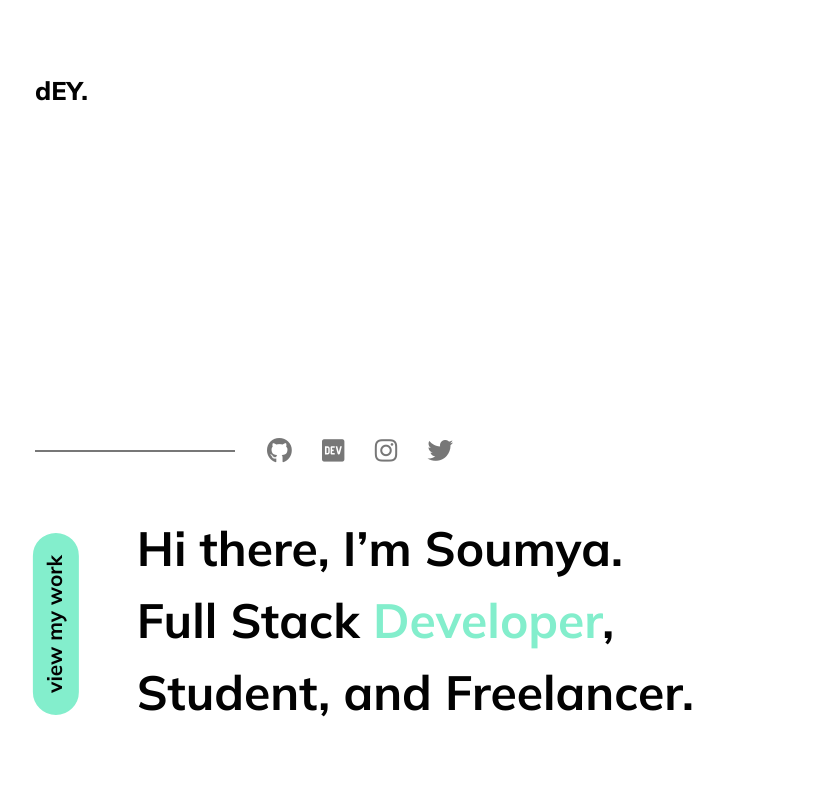
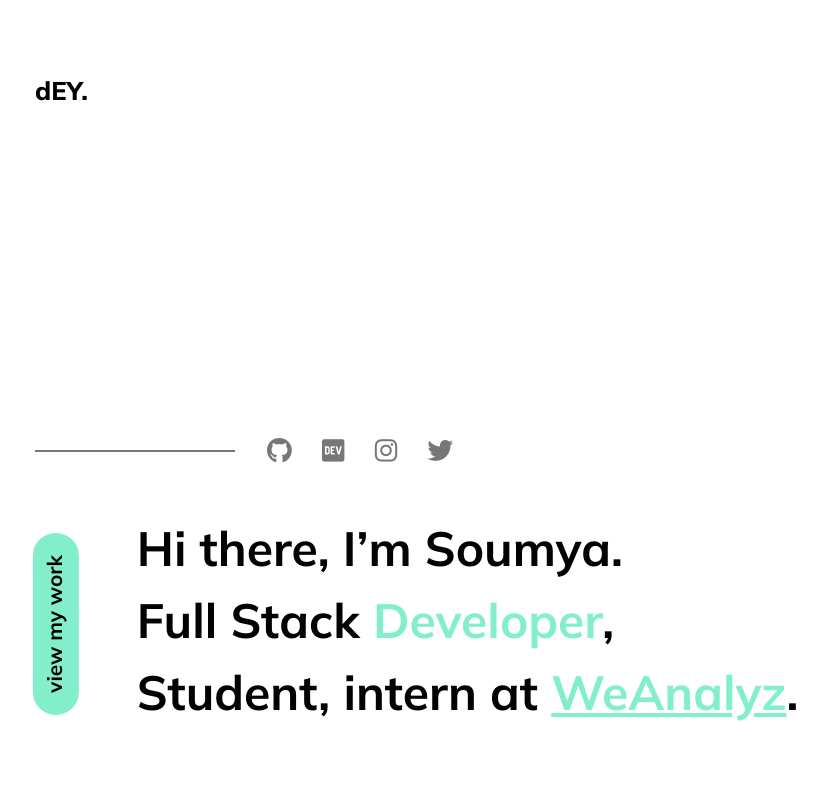
Before and after one commit to Soumya-Dey/new_portfolio_temp_repo, a React (Create React App) app: page / in a window 1280 px wide. Shown: the top 800 px of the page, without its empty margins (45-872 px from the left). Built offline with nearby package versions, Linux system fonts and the light colour scheme.

Commit message:
added new internship

```diff
--- a/src/App.css
+++ b/src/App.css
@@ -147,7 +147,8 @@ body {
   transform: translateX(-80px);
 }
 
-.landing-text span {
+.landing-text span,
+.landing-text span a {
   color: var(--accent);
 }
 
--- a/src/components/Landing.js
+++ b/src/components/Landing.js
@@ -80,7 +80,17 @@ export const Landing = () => {
                 Hi there, I’m Soumya.
                 <br />
                 Full Stack <span>Developer</span>,<br />
-                Student, and Freelancer.
+                Student, intern at{" "}
+                <span>
+                  <a
+                    href="https://www.weanalyz.com/"
+                    target="_blank"
+                    rel="noopener noreferrer"
+                  >
+                    WeAnalyz
+                  </a>
+                </span>
+                .
                 <a href="#projects" className="hide-lg horz-btn">
                   view my work
                 </a>
--- a/src/components/sub-components/SkillList.js
+++ b/src/components/sub-components/SkillList.js
@@ -6,6 +6,7 @@ export const SkillList = () => {
       <li className="skill-item">HTML 5</li>
       <li className="skill-item">CSS 3</li>
       <li className="skill-item">Javascript ES6</li>
+      <li className="skill-item">Git & Github</li>
       <li className="skill-item">React</li>
       <li className="skill-item">Redux</li>
       <li className="skill-item">Node.js</li>
```
